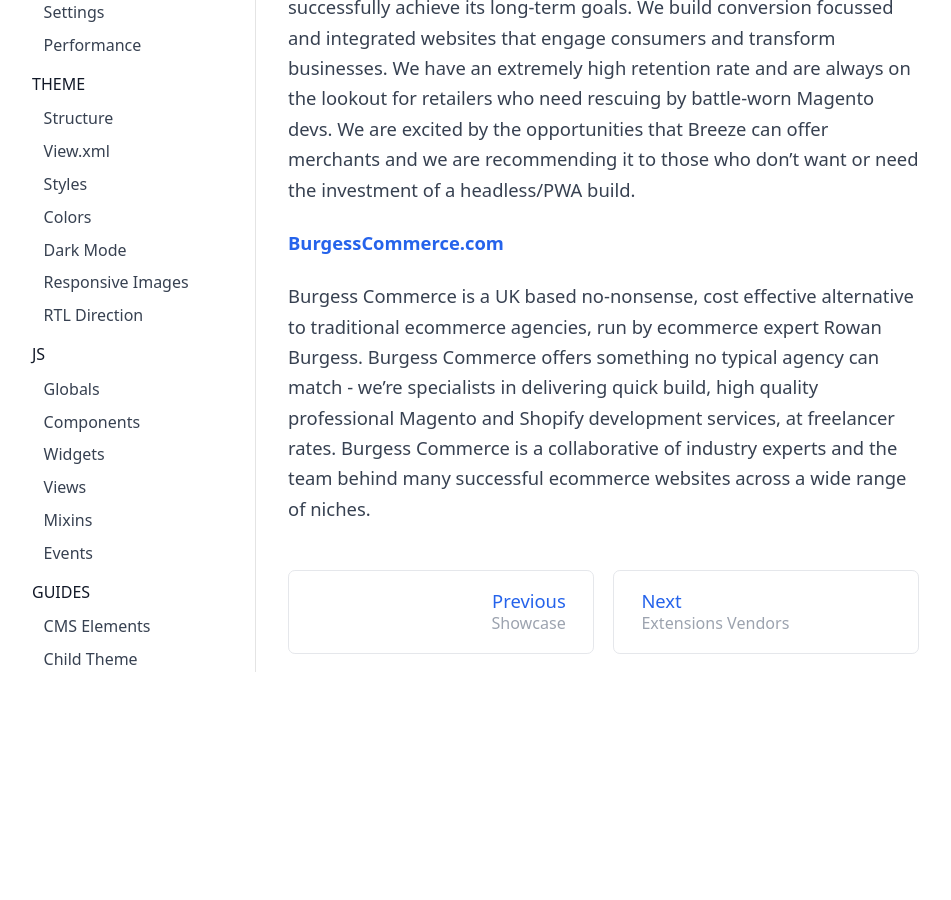
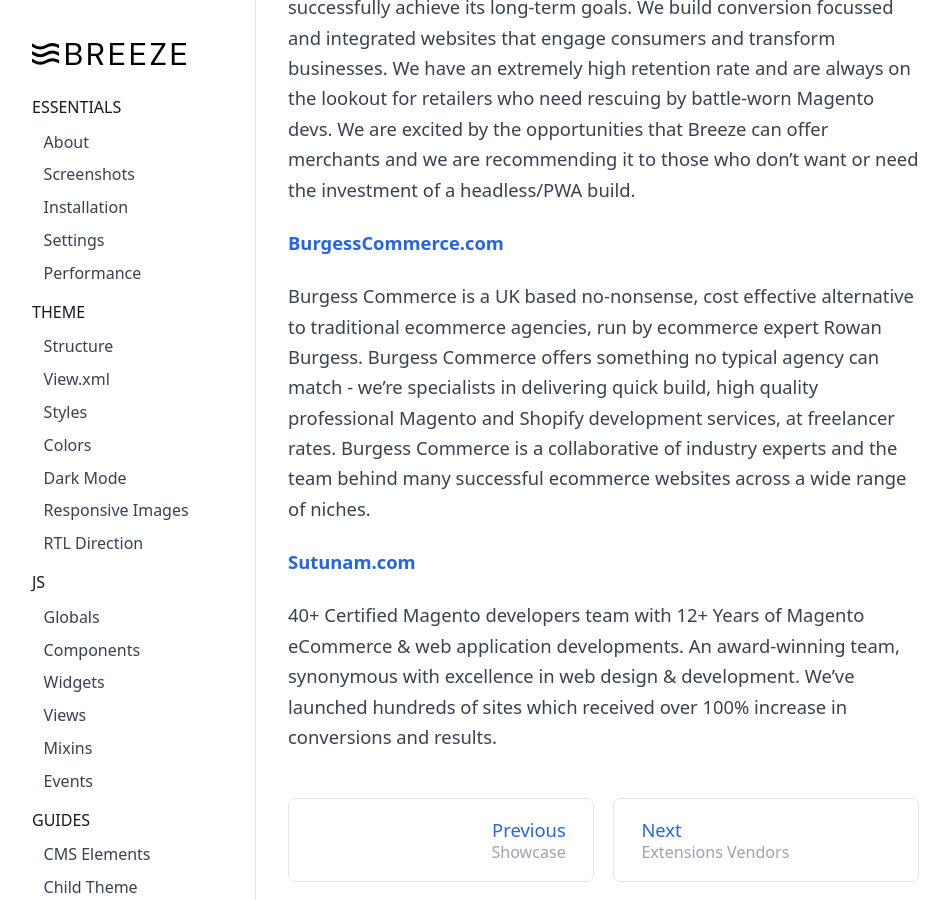
Before and after one commit to breezefront/breezefront.com, a Jekyll site: the page built from collections/_misc/partners.md, in a window 1280 px wide and 900 px high, scrolled down 548 px. Shown: the whole window, without its empty margins (0-951 px from the left). Built offline with Jekyll 4.4.1, drawn with Linux system fonts in a browser that asks for light colours; before the commit the page ends 1220 px from its top, so only the background shows below that.

Commit message:
Update partners.md

```diff
--- a/collections/_misc/partners.md
+++ b/collections/_misc/partners.md
@@ -31,3 +31,7 @@ delivering quick build, high quality professional Magento and Shopify
 development services, at freelancer rates. Burgess Commerce is a
 collaborative of industry experts and the team behind many successful
 ecommerce websites across a wide range of niches.
+
+**[Sutunam.com](https://sutunam.com/){:target="_blank" rel="noopener"}**
+
+40+ Certified Magento developers team with 12+ Years of Magento eCommerce & web application developments. An award-winning team, synonymous with excellence in web design & development. We've launched hundreds of sites which received over 100% increase in conversions and results.
```
